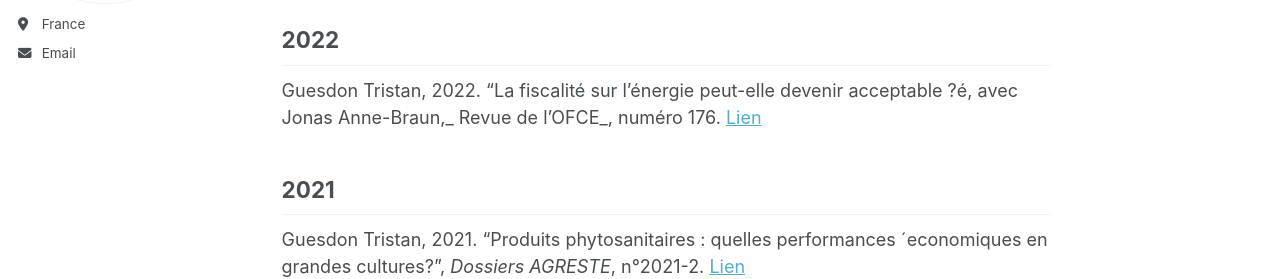
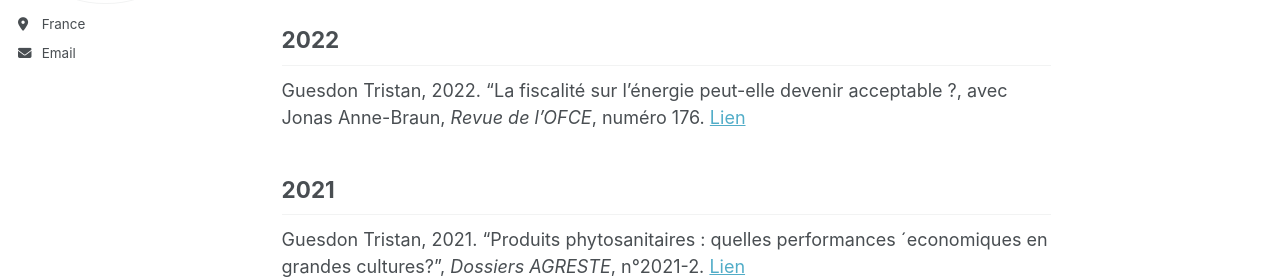
Before and after one commit to ssfa-aesf/ssfa-aesf.github.io, a Jekyll site: the page built from _pages/publications.md, in a window 1280 px wide and 900 px high, scrolled down 741 px. Shown: the part 231-510 px from the top of the window. Built offline with Jekyll 4.4.1, drawn with Linux system fonts in a browser that asks for light colours.

```diff
--- a/_pages/publications.md
+++ b/_pages/publications.md
@@ -27,7 +27,7 @@ Amiotte Suchet, A. et Régniez, T. (2023). "Hyperinflation, déflation et stagfl
 Guérin, A.-G. et Tosolini, M. (2023). La demande au-delà du prix. _Regards croisés sur l'économie_, 32(1), 117-124. [Lien](https://shs.cairn.info/revue-regards-croises-sur-l-economie-2023-1-page-117?lang=fr)
 
 ## 2022
-Guesdon Tristan, 2022. "La fiscalité sur l'énergie peut-elle devenir acceptable ?é, avec Jonas Anne-Braun,_ Revue de l’OFCE_, numéro 176. [Lien](https://www.ofce.sciences-po.fr/pdf/revue/02-176OFCE.pdf)
+Guesdon Tristan, 2022. "La fiscalité sur l'énergie peut-elle devenir acceptable ?, avec Jonas Anne-Braun, _Revue de l’OFCE_, numéro 176. [Lien](https://www.ofce.sciences-po.fr/pdf/revue/02-176OFCE.pdf)
 
 ## 2021
 Guesdon Tristan, 2021. "Produits phytosanitaires : quelles performances ´economiques en grandes cultures?", _Dossiers AGRESTE_, n°2021-2. [Lien](https://agreste.agriculture.gouv.fr/agreste-web/download/publication/publie/Dos2102/Dossier2021-2_%20Etude%20phytoV2.pdf)
```
